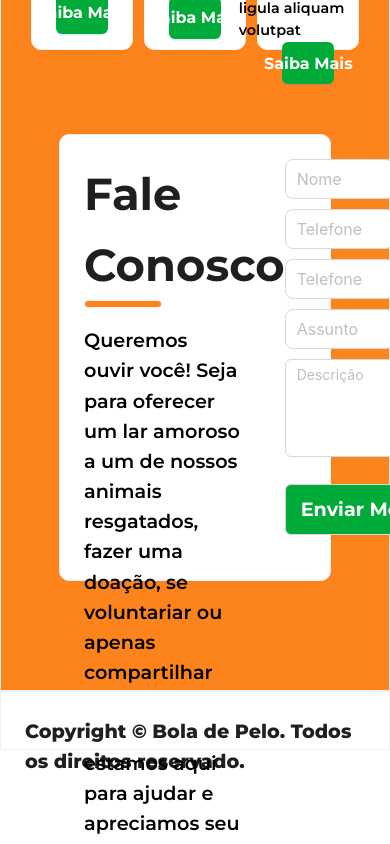
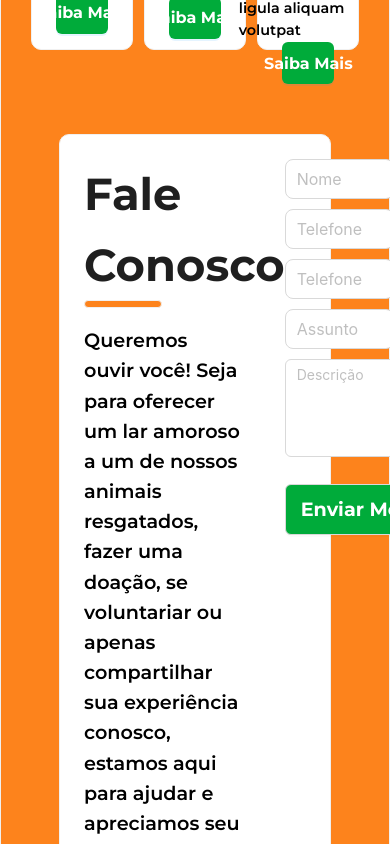
Before and after one commit to samunogue/landing-page-bola-de-pelo, a React (Vite) app: page / in a window 390 px wide. Shown: the part 3220-4064 px from the top of the page. Built offline with nearby package versions, Linux system fonts and the light colour scheme.

Commit message:
ajeitando responsividade

```diff
--- a/src/App.jsx
+++ b/src/App.jsx
@@ -41,7 +41,7 @@ function App() {
 
       <Card style={{backgroundColor:"#FD831C", width:"100%", borderRadius:0,paddingTop:"10vh",}}>
         <Flex wrap={"wrap"} vertical={false} align='center' justify='space-around' style={{width:"100%"}}>
-          <Card style={{backgroundColor:"white", width:"30%", borderRadius:10, height:"70vh", padding:0}}
+          <Card style={{backgroundColor:"white", width:"30%", borderRadius:10, minHeight:"70vh", padding:0}}
           cover={
             <img alt="example" src={cachorro} height={300}/>}
             >
@@ -57,7 +57,7 @@ function App() {
               </Flex>
             </Flex>
           </Card>
-          <Card style={{backgroundColor:"white", width:"30%", borderRadius:10, height:"70vh", padding:0}}
+          <Card style={{backgroundColor:"white", width:"30%", borderRadius:10, minHeight:"70vh", padding:0}}
           cover={
             <img alt="example" src={lar} height={300}/>}
             >
@@ -74,7 +74,7 @@ function App() {
             </Flex>
           </Card>
 
-          <Card style={{backgroundColor:"white", width:"30%", borderRadius:10, height:"70vh", padding:0}}
+          <Card style={{backgroundColor:"white", width:"30%", borderRadius:10, minHeight:"70vh", padding:0}}
           cover={
             <img alt="example" src={medica} height={300}/>}
             >
@@ -90,7 +90,7 @@ function App() {
               </Flex>
             </Flex>
           </Card>
-          <Card style={{backgroundColor:"white", width:"80%", borderRadius:10, height:"53vh", marginTop:"10vh", marginBottom:"10vh"}}>
+          <Card style={{backgroundColor:"white", width:"80%", borderRadius:10, minHeight:"60vh", marginTop:"10vh", marginBottom:"10vh"}}>
             <Flex vertical={false} align='flex-start' justify='space-between' style={{width:"100%"}}>
               <Flex vertical={true} align='flex-start' justify='flex-start'>
                 <h1 className='titulo-fale-conosco'>Fale Conosco</h1>
```
